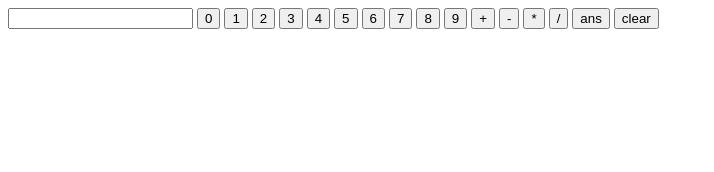
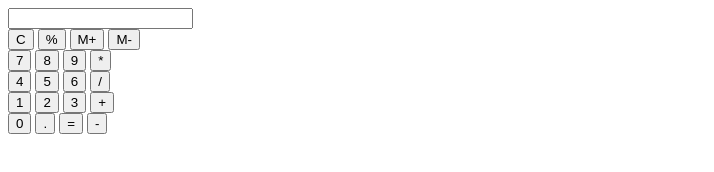
Before and after one commit to acciojob/calculator-Priyaas2326, a website: page main.html in a window 1280 px wide. Shown: the whole page, without its empty margins (0-714 px from the left). Drawn offline with Linux system fonts and the light colour scheme.

Commit message:
Update main.html

```diff
--- a/main.html
+++ b/main.html
@@ -9,23 +9,46 @@
 </head>
 
 <body>
-    <input type="text" id="input">
-    <button id="block0" value="0" onclick="solve(this.value)">0</button>
-    <button id="block1" value="1" onclick="solve(this.value)">1</button>
-    <button id="block2" value="2" onclick="solve(this.value)">2</button>
-    <button id="block3" value="3" onclick="solve(this.value)">3</button>
-    <button id="block4" value="4" onclick="solve(this.value)">4</button>
-    <button id="block5" value="5" onclick="solve(this.value)">5</button>
-    <button id="block6" value="6" onclick="solve(this.value)">6</button>
-    <button id="block7" value="7" onclick="solve(this.value)">7</button>
-    <button id="block8" value="8" onclick="solve(this.value)">8</button>
-    <button id="block9" value="9" onclick="solve(this.value)">9</button>
-    <button id="plus" value="+" onclick="solve(this.value)">+</button>
-    <button id="minus" value="-" onclick="solve(this.value)">-</button>
-    <button id="multiply" value="*" onclick="solve(this.value)">*</button>
-    <button id="divide" value="/" onclick="solve(this.value)">/</button>
-    <button id="ans" value="ans" onclick="solve(this.value)">ans</button>
-    <button id="clr" value="clear" onclick="solve(this.value)">clear</button>
+    <!-- the entire body must be written by student -->
+    <div class="container">
+      <div class="calculator">
+        <div class="row">
+          <input class="input" id="input" type="text" />
+        </div>
+        <div class="row">
+          <button class="button" id="clr">C</button>
+          <button class="button">%</button>
+          <button class="button">M+</button>
+          <button class="button">M-</button>
+        </div>
+        <div class="row">
+          <button class="button" id="block7">7</button>
+          <button class="button" id="block8">8</button>
+          <button class="button" id="block9">9</button>
+          <button class="button" id="multiply">*</button>
+        </div>
+        <div class="row">
+          <button class="button" id="block4">4</button>
+          <button class="button" id="block5">5</button>
+          <button class="button" id="block6">6</button>
+          <button class="button" id="divide">/</button>
+        </div>
+        <div class="row">
+          <button class="button" id="block1">1</button>
+          <button class="button" id="block2">2</button>
+          <button class="button" id="block3">3</button>
+          <button class="button" id="plus">+</button>
+        </div>
+        <div class="row">
+          <button class="button" id="block0">0</button>
+          <button class="button" id="dot">.</button>
+          <button class="button" id="ans">=</button>
+          <button class="button" id="minus">-</button>
+        </div>
+      </div>
+    </div>
+    <script type="text/javascript" src="./script.js"></script>
+  </body>
 
     <script src="script.js"></script>
 </body>
```
